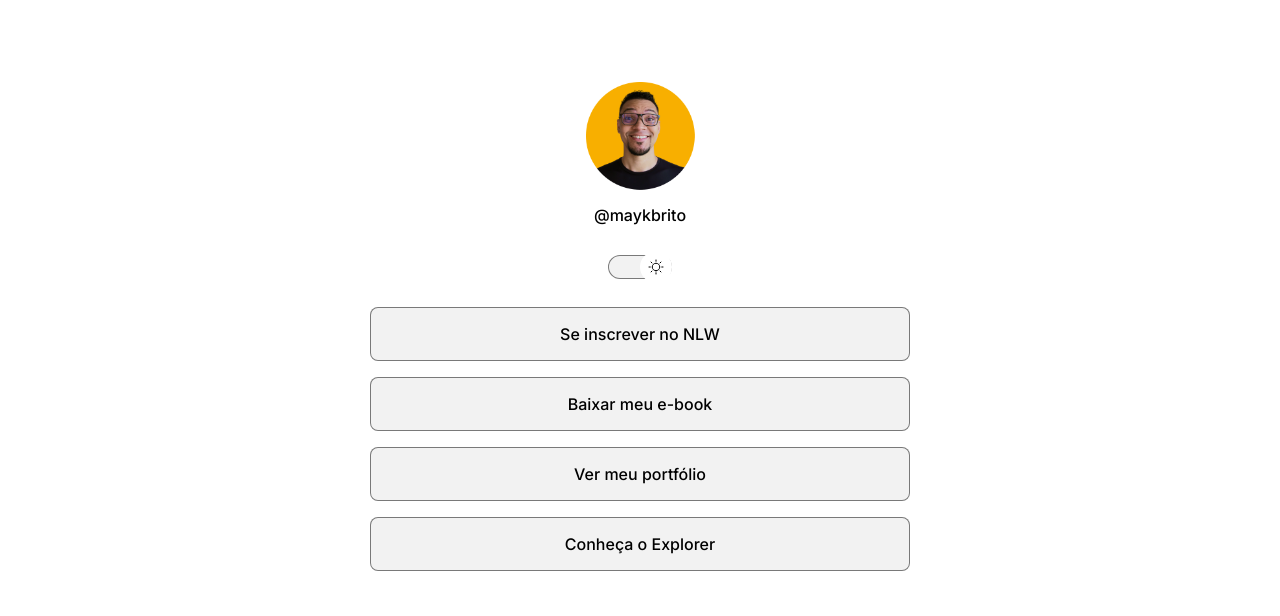
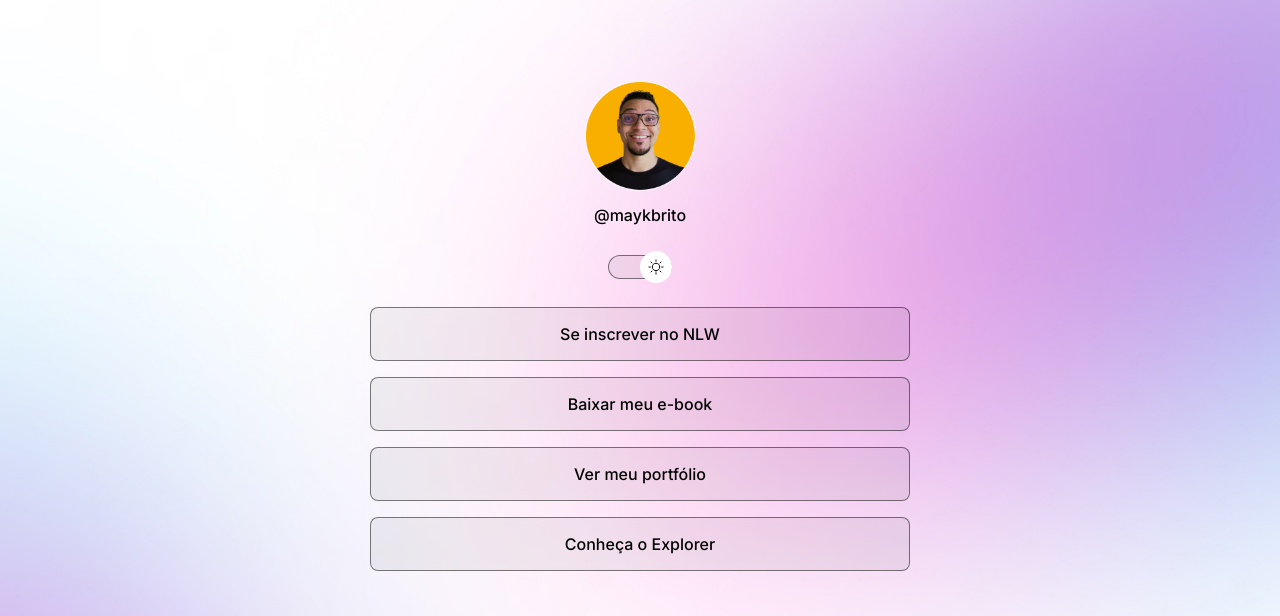
Before and after one commit to vhsousa77/projeto, a plain HTML site: page index.html in a window 1280 px wide. Shown: the top 616 px of the page. Drawn offline with nearby package versions, Linux system fonts and the light colour scheme.

Commit message:
background

```diff
--- a/style.css
+++ b/style.css
@@ -164,7 +164,7 @@ footer {
     --bg-url: url(./assets/bg-desktop.jpg);
   }
   .light {
-    --bg-url: url(./asset/bg-desktop-light.jpg);
+    --bg-url: url(./assets/bg-desktop-light.jpg);
   }
 }
 
```
